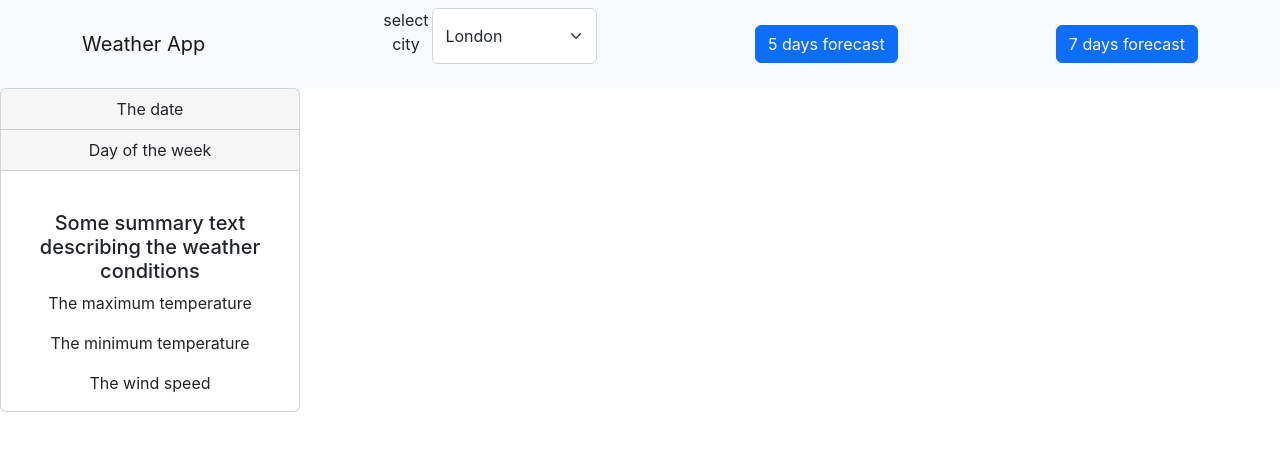
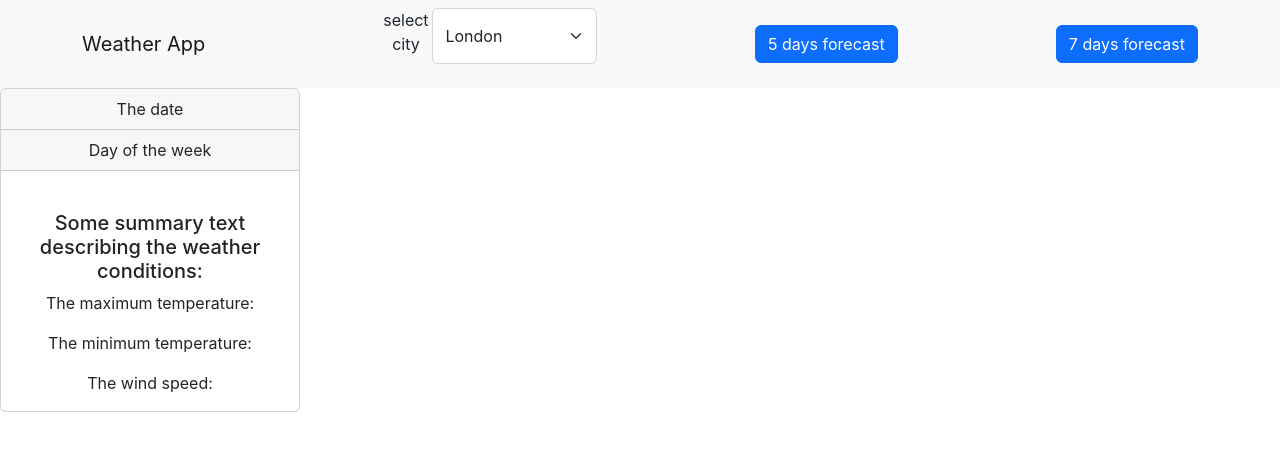
Before and after one commit to smitax21/weather, a React (Create React App) app: page / in a window 1280 px wide. Shown: the top 450 px of the page. Built offline with nearby package versions, Linux system fonts and the light colour scheme; no server answers.

Commit message:
grabbed the description, min & max temperature, and wind speed from the API

```diff
--- a/src/Components/WeatherCard/WeatherCard.jsx
+++ b/src/Components/WeatherCard/WeatherCard.jsx
@@ -4,37 +4,32 @@ import { useState, useEffect } from "react";
 import Card from "react-bootstrap/Card";
 
 const APIkey = process.env.REACT_APP_API_KEY;
-// const APIkey = "4b0d1c5c1a6f2b04adf92c038fc18e73";
+const base_url = `https://api.openweathermap.org/data/2.5/weather?lat=44.34&lon=10.99&appid=${APIkey}`;
+
 function WeatherCard() {
   const [weatherCards, createCards] = useState({
     date: "",
     dayOfWeek: "",
     picture: "",
-    description: "",
+    desc: "",
     tempMax: "",
     tempMin: "",
     windSpeed: "",
   });
-  const fetchWeather = async () => {
-    let response = await fetch(
-      // "https://api.openweathermap.org/data/3.0/onecall?lat=33.44&lon=-94.04&exclude=daily&appid=4b0d1c5c1a6f2b04adf92c038fc18e73"
-      `https://api.openweathermap.org/data/2.5/weather?lat=44.34&lon=10.99&appid=${APIkey}`
-    );
-    let jsonResponse = await response.json();
-    console.log(jsonResponse);
-    createCards({
-      date: jsonResponse.dt,
-      dayOfWeek: "Tuesday",
-      picture: "",
-      description: "all is fine",
-      tempMax: jsonResponse.temp,
-      tempMin: jsonResponse.temp,
-      windSpeed: jsonResponse.wind_speed,
-    });
-  };
 
   useEffect(() => {
-    fetchWeather();
+    axios.get(base_url).then((res) =>
+      createCards({
+        date: res.dt,
+        dayOfWeek: "",
+        picture: "",
+        desc: res.data.weather[0].description,
+        tempMax: res.data.main.temp_max,
+        tempMin: res.data.main.temp_min,
+        windSpeed: res.data.wind.speed,
+      })
+    );
+    console.log(createCards.date);
   }, []);
 
   return (
@@ -44,12 +39,12 @@ function WeatherCard() {
       <Card.Body>
         <Card.Img variant="top" src={weatherCards.picture} />
         <Card.Title>
-          Some summary text describing the weather conditions{" "}
-          {weatherCards.description}
+          Some summary text describing the weather conditions:{" "}
+          {weatherCards.desc}
         </Card.Title>
-        <Card.Text>The maximum temperature {weatherCards.tempMax}</Card.Text>
-        <Card.Text>The minimum temperature {weatherCards.tempMin}</Card.Text>
-        <Card.Text>The wind speed {weatherCards.windSpeed}</Card.Text>
+        <Card.Text>The maximum temperature: {weatherCards.tempMax}</Card.Text>
+        <Card.Text>The minimum temperature: {weatherCards.tempMin}</Card.Text>
+        <Card.Text>The wind speed: {weatherCards.windSpeed}</Card.Text>
       </Card.Body>
     </Card>
   );
```
